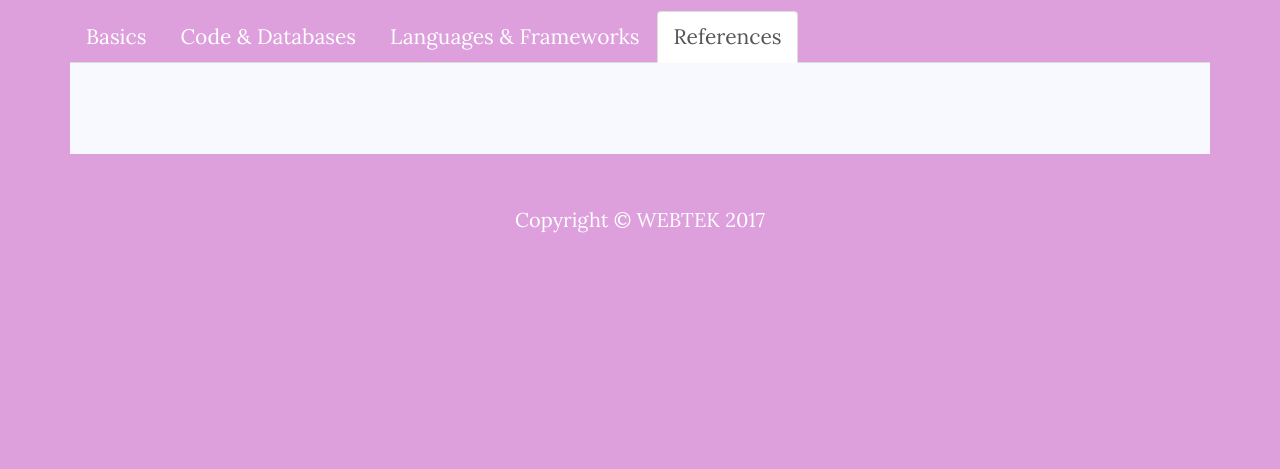
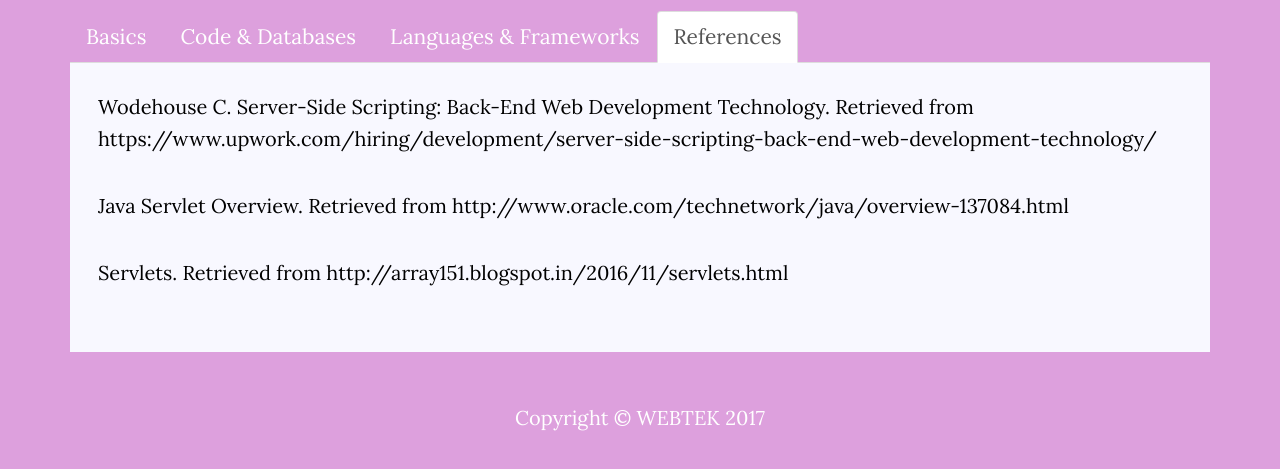
Before and after one commit to princessjacob/Semester-Long-Project-WebTech-Lecture, a website: page WebtekCourseWebsite/finals/sss.html in a window 1280 px wide. Both pictures are taken after a click on the link "References". Shown: the part 141-610 px from the top of the page. Drawn offline with nearby package versions, Linux system fonts and the light colour scheme.

Commit message:
Update sss.html

```diff
--- a/WebtekCourseWebsite/finals/sss.html
+++ b/WebtekCourseWebsite/finals/sss.html
@@ -117,7 +117,9 @@
             </p>
         </div>
         <div id="ref" class="tab-pane fade">
-            <p class="wb"></p>
+            <p class="wb">Wodehouse C. Server-Side Scripting: Back-End Web Development Technology. Retrieved from https://www.upwork.com/hiring/development/server-side-scripting-back-end-web-development-technology/</p>
+            <p class="wb">Java Servlet Overview. Retrieved from http://www.oracle.com/technetwork/java/overview-137084.html</p>
+            <p class="wb">Servlets. Retrieved from http://array151.blogspot.in/2016/11/servlets.html</p>
         </div>
     </div>
 </div>
```
